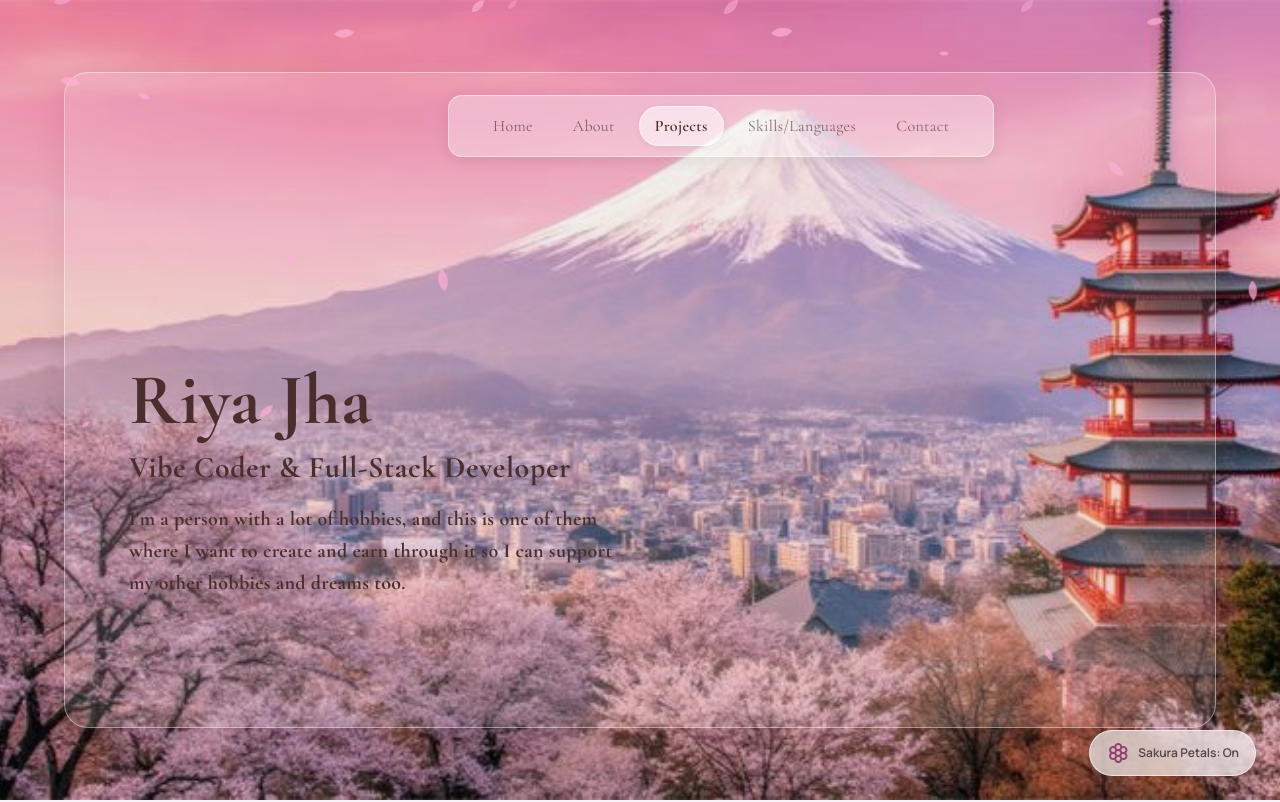
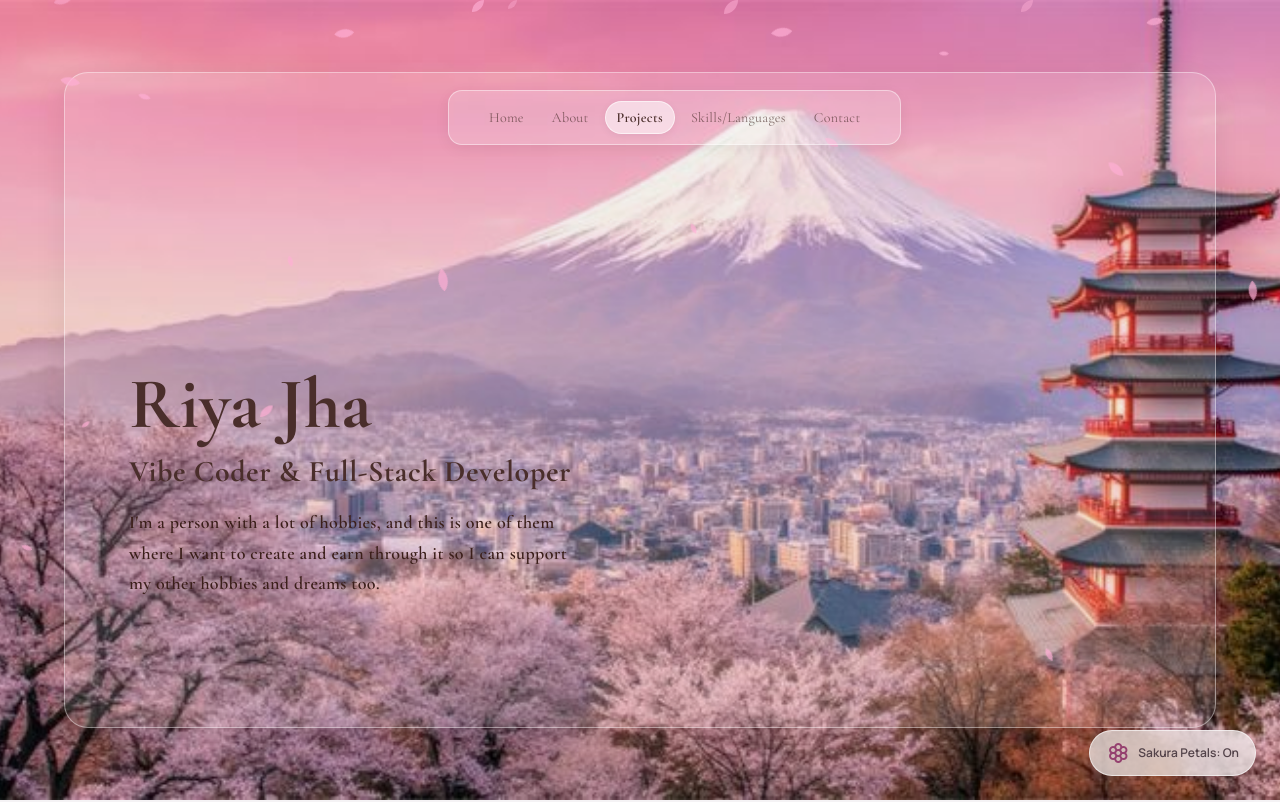
Before and after one commit to themoonmummer/portfolio, a React (Vite) app: page / in a window 1280 px wide. Shown: the top 802 px of the page. Built offline with nearby package versions, Linux system fonts and the light colour scheme.

Commit message:
hero done

```diff
--- a/src/components/Hero.tsx
+++ b/src/components/Hero.tsx
@@ -169,13 +169,13 @@ export const Hero: React.FC<HeroProps> = ({ onNavigate }) => {
                   Vibe Coder & Full-Stack Developer
                 </p>
                 <p
-                  className="text-base sm:text-lg md:text-xl max-w-lg"
+                  className="text-sm sm:text-base md:text-lg max-w-md"
                   style={{
                     fontFamily: "'Cormorant Garamond', serif",
-                    color: BROWN,
-                    fontWeight: 900,
-                    letterSpacing: '0.015em',
-                    lineHeight: 1.6,
+                    color: '#3B1F1A',
+                    fontWeight: 600,
+                    letterSpacing: '0.02em',
+                    lineHeight: 1.7,
                   }}
                 >
                   I'm a person with a lot of hobbies, and this is one of them where I want to create
--- a/src/components/Navbar.tsx
+++ b/src/components/Navbar.tsx
@@ -1,5 +1,5 @@
-import { useState, useEffect, useCallback, useRef } from 'react';
-import { motion, useScroll, useMotionValueEvent } from 'motion/react';
+import { useState, useEffect, useCallback } from 'react';
+import { motion, useScroll, useTransform, useMotionValueEvent } from 'motion/react';
 
 interface NavbarProps {
   visible: boolean;
@@ -15,23 +15,22 @@ const NAV_ITEMS = [
 ];
 
 const BROWN = '#4A2E2B';
-const SCROLL_THRESHOLD = 100;
 
 export const Navbar: React.FC<NavbarProps> = ({ visible, onNavigate }) => {
   const [activeTab, setActiveTab] = useState('home');
-  const [isDocked, setIsDocked] = useState(false);
 
-  const containerRef = useRef<HTMLDivElement>(null);
   const { scrollY } = useScroll();
 
-  useMotionValueEvent(scrollY, 'change', (latest) => {
-    if (!visible) return;
-    if (latest > SCROLL_THRESHOLD && !isDocked) {
-      setIsDocked(true);
-    } else if (latest <= SCROLL_THRESHOLD && isDocked) {
-      setIsDocked(false);
-    }
-  });
+  // Smooth scroll-based transforms (0 = at hero, 1 = fully scrolled past hero)
+  const scrollProgress = useTransform(scrollY, [0, 600], [0, 1]);
+  const [progress, setProgress] = useState(0);
+  useMotionValueEvent(scrollProgress, 'change', (v) => setProgress(v));
+
+  // Interpolate properties based on scroll progress
+  const paddingTop = 2.5 + progress * 4;       // py-2.5 -> py-6.5
+  const paddingSides = 28 + progress * 12;      // px-7 -> px-10
+  const fontSize = 0.875 + progress * 0.125;    // text-sm -> text-base (rem)
+  const navGap = 0.25 + progress * 0.25;        // gap-1 -> gap-2 (rem)
 
   // Track active tab on scroll
   useEffect(() => {
@@ -64,51 +63,46 @@ export const Navbar: React.FC<NavbarProps> = ({ visible, onNavigate }) => {
 
   return (
     <motion.div
-      ref={containerRef}
       className="pointer-events-auto"
       style={{
         position: 'fixed',
-        top: '95px',
+        top: '90px',
         left: '35%',
         transform: 'translateX(-50%)',
         zIndex: 50,
+        paddingTop: `${paddingTop * 4}px`,
+        paddingBottom: `${paddingTop * 4}px`,
+        paddingLeft: `${paddingSides}px`,
+        paddingRight: `${paddingSides}px`,
+        background: `rgba(255, 255, 255, ${0.2 + progress * 0.1})`,
+        backdropFilter: progress > 0.1 ? `blur(${12 + progress * 6}px) saturate(${160 + progress * 20}%)` : 'none',
+        WebkitBackdropFilter: progress > 0.1 ? `blur(${12 + progress * 6}px) saturate(${160 + progress * 20}%)` : 'none',
+        border: '1px solid rgba(255, 255, 255, 0.45)',
+        borderRadius: `${14 + progress * 4}px`,
+        boxShadow: `0 ${4 + progress * 4}px ${15 + progress * 10}px rgba(0, 0, 0, ${0.06 + progress * 0.04})`,
+        transition: 'backdrop-filter 0.1s',
       }}
-      initial={{ opacity: 0, y: -20, scale: 0.95 }}
-      animate={{
-        opacity: 1,
-        y: isDocked ? 16 : 0,
-        scale: 1,
-      }}
-      transition={{ type: 'spring', stiffness: 300, damping: 25 }}
+      initial={{ opacity: 0, y: -20 }}
+      animate={{ opacity: 1, y: 0 }}
+      transition={{ duration: 0.4, ease: 'easeOut' }}
     >
-      <div
-        className="px-5 sm:px-7 py-2.5"
-        style={{
-          background: isDocked
-            ? 'rgba(255, 255, 255, 0.22)'
-            : 'rgba(255, 255, 255, 0.35)',
-          backdropFilter: isDocked ? 'blur(18px) saturate(180%)' : 'none',
-          WebkitBackdropFilter: isDocked ? 'blur(18px) saturate(180%)' : 'none',
-          border: '1px solid rgba(255, 255, 255, 0.45)',
-          borderRadius: '14px',
-          boxShadow: isDocked
-            ? '0 4px 20px rgba(0, 0, 0, 0.1)'
-            : '0 4px 15px rgba(0,0,0,0.08)',
-          transition: 'background 0.3s, box-shadow 0.3s, backdrop-filter 0.3s',
-        }}
+      <nav
+        className="flex flex-row items-center relative"
+        style={{ gap: `${navGap}rem` }}
       >
-        <nav className="flex flex-row gap-1 sm:gap-2 items-center relative">
         {NAV_ITEMS.map((item) => (
           <button
             key={item.id}
             onClick={() => handleNavClick(item.id)}
-              className="relative px-3 py-1.5 sm:px-4 sm:py-2 z-10 text-sm sm:text-base whitespace-nowrap"
+            className="relative z-10 text-sm sm:text-base whitespace-nowrap"
             style={{
               fontFamily: "'Cormorant Garamond', serif",
               color: activeTab === item.id ? BROWN : 'rgba(74, 46, 43, 0.65)',
               fontWeight: activeTab === item.id ? 600 : 400,
               letterSpacing: '0.02em',
               transition: 'color 0.3s',
+              fontSize: `${fontSize}rem`,
+              padding: `${0.375 + progress * 0.25}rem ${0.75 + progress * 0.25}rem`,
             }}
           >
             {activeTab === item.id && (
@@ -127,7 +121,6 @@ export const Navbar: React.FC<NavbarProps> = ({ visible, onNavigate }) => {
           </button>
         ))}
       </nav>
-      </div>
     </motion.div>
   );
 };
```
Also changed, not shown: prompt.txt. Lines whose indentation alone changed are shown as unchanged.
